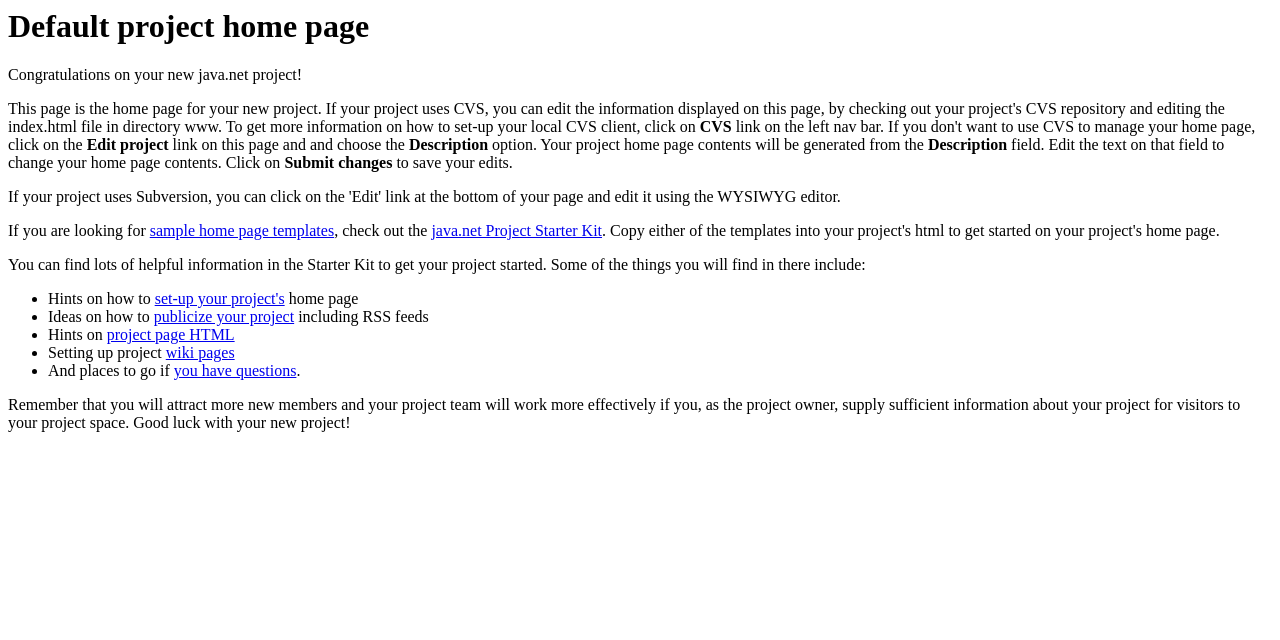
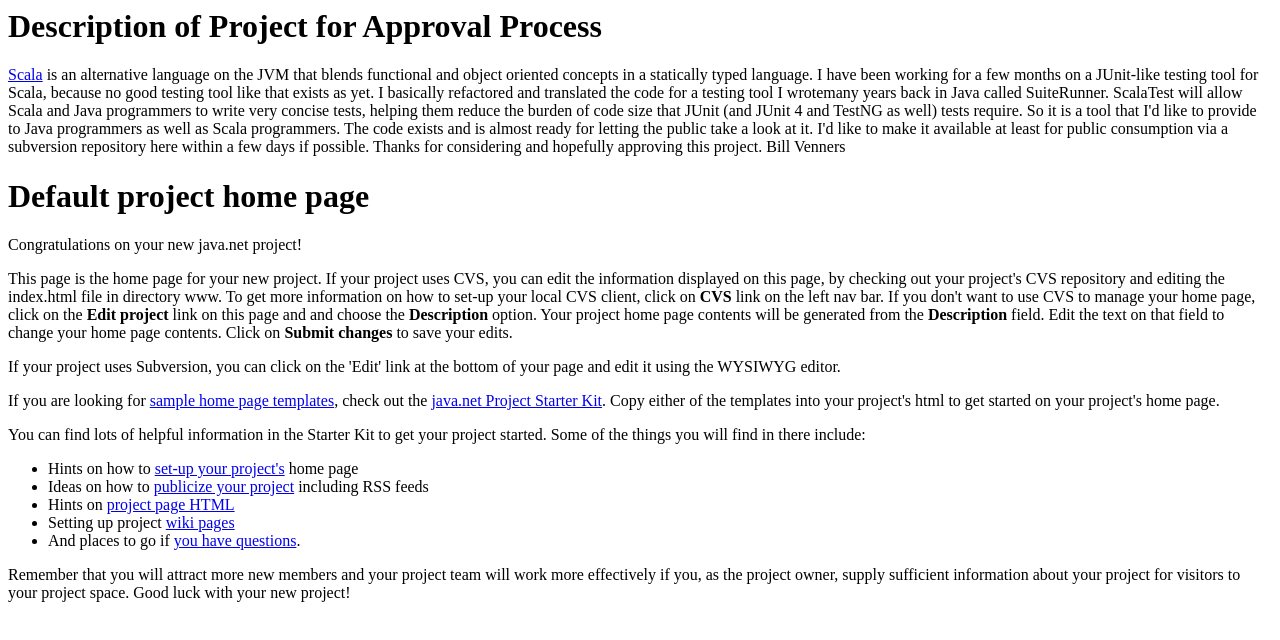
Before and after one commit to hubertp/scalatest, a plain HTML site: page www/index.html in a window 1280 px wide. Drawn offline with Linux system fonts and the light colour scheme.

Commit message:
Committed through web interface.

```diff
--- a/www/index.html
+++ b/www/index.html
@@ -1,10 +1,14 @@
-<html>
-<head>
-<title>Project Home Page</title>
-<meta http-equiv="Content-Type" content="text/html; charset=iso-8859-1">
-</head>
+<meta http-equiv="Content-Type" content="text/html; charset=UTF-8" />
+<h1>Description of Project for Approval Process</h1>
 
-<body bgcolor="#FFFFFF" text="#000000">
+<p>
+<a href="http://www.scala-lang.org">Scala</a> is an alternative language on the JVM that blends functional and object oriented concepts in a statically typed language. I have been working for a few months on a JUnit-like testing tool for Scala, because no good testing tool like that exists as yet. I basically refactored and translated the code for a testing tool I wrotemany years back in Java called SuiteRunner. ScalaTest will allow Scala and Java programmers to write very concise tests, helping them reduce the burden of code size that JUnit (and JUnit 4 and TestNG as well) tests require. So it is a tool that I'd like to provide to Java programmers as well as Scala programmers. The code exists and is almost ready for letting the public take a look at it. I'd like to make it available at least for public consumption via a subversion repository here within a few days if possible.
+
+Thanks for considering and hopefully approving this project.
+
+Bill Venners
+</p>
+
 <h1>Default project home page </h1>
 <p>Congratulations on your new java.net project! </p>
 <p>This page is the home page for your new project. If your project uses CVS, you can edit
@@ -38,5 +42,3 @@
   work more effectively if you, as the project owner, supply sufficient information
   about your project for visitors to your project space. Good luck with your new
   project! </p>
-</body>
-</html>
```
